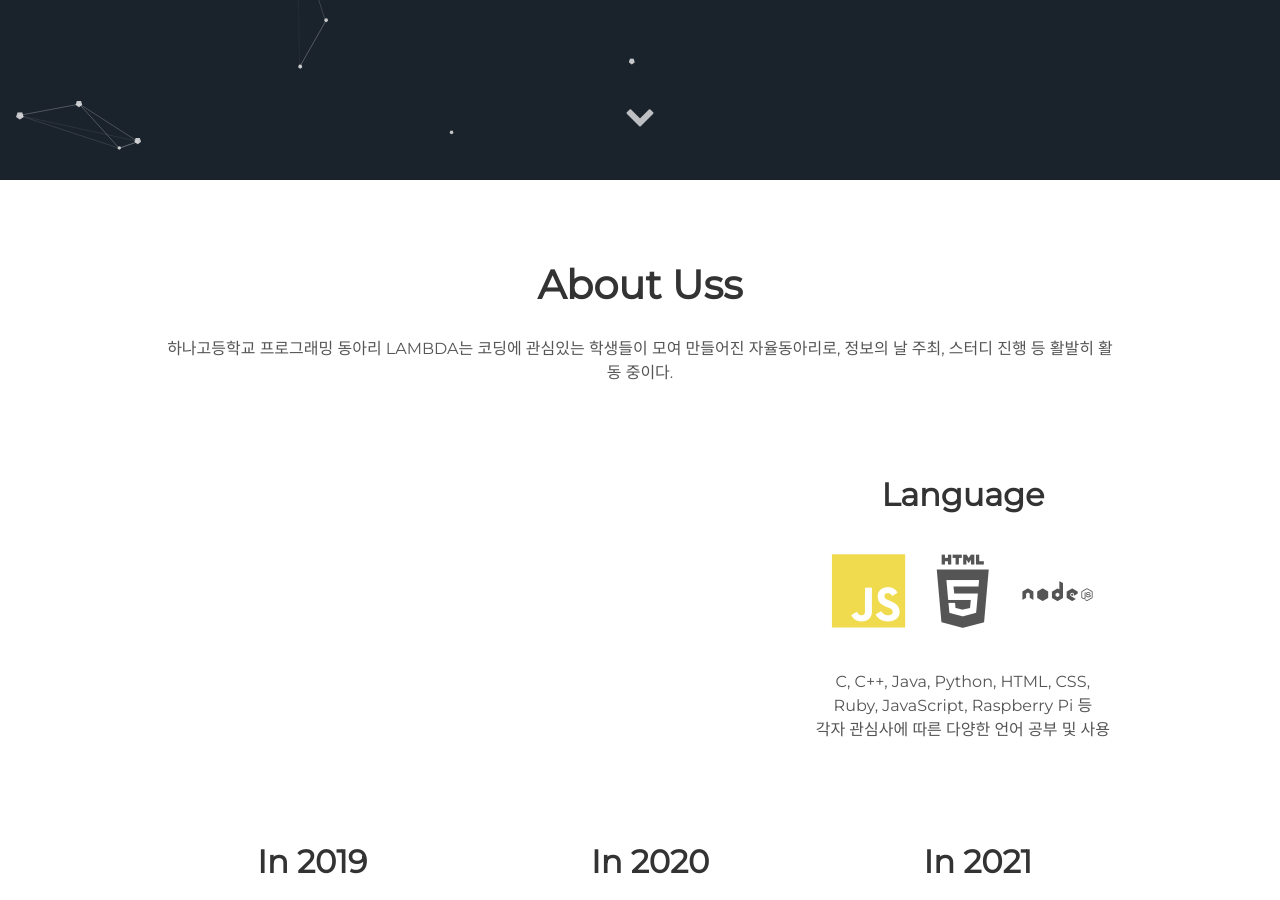
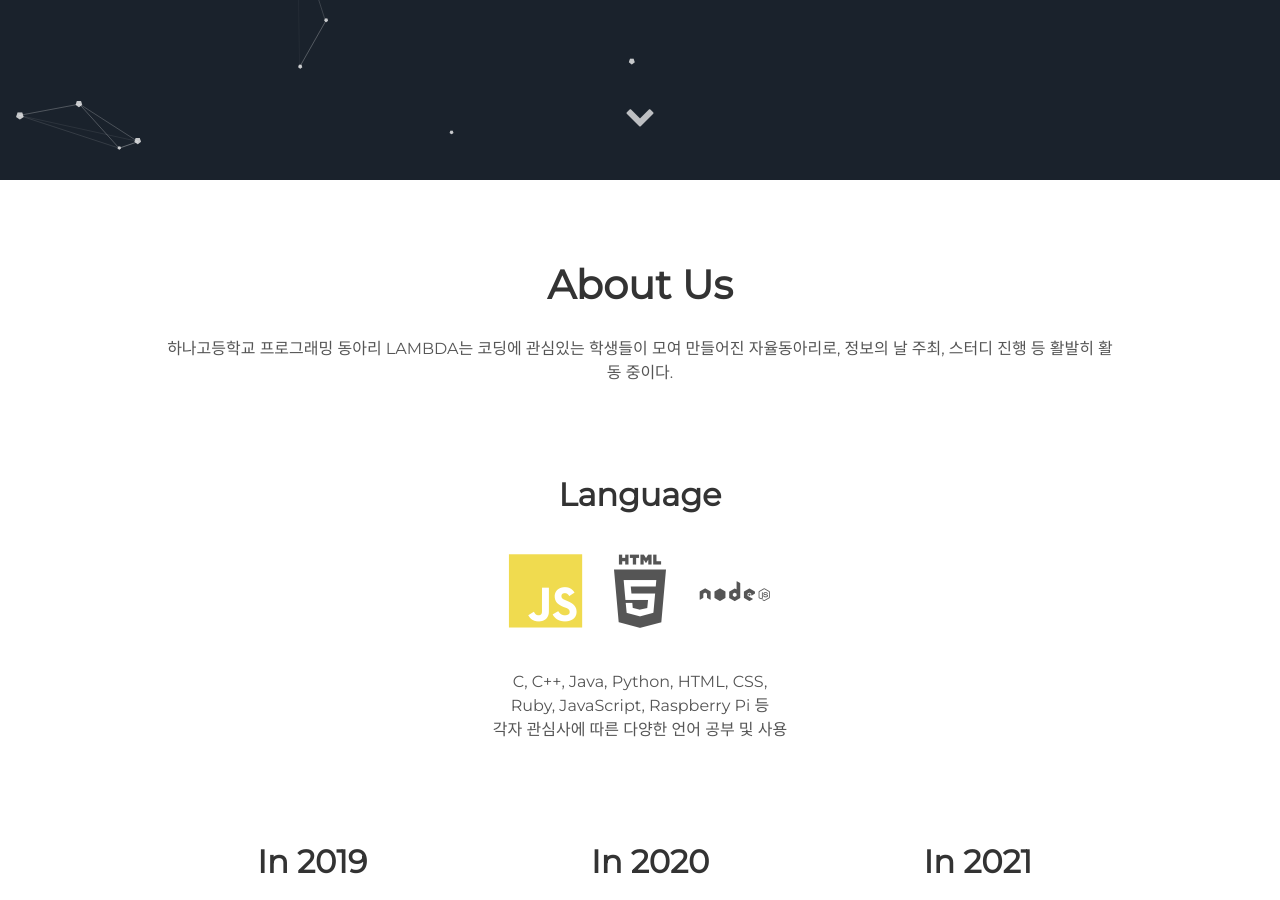
Before and after one commit to haslambda/haslambda.github.io, a Jekyll site: the page built from index.html, in a window 1280 px wide and 900 px high, scrolled down 720 px. Built offline with Jekyll 4.4.1, drawn with Linux system fonts in a browser that asks for light colours.

Commit message:
Update about.html

```diff
--- a/_includes/about.html
+++ b/_includes/about.html
@@ -1,5 +1,5 @@
  <div class="user-details">
-  <h1> About Uss </h1>
+  <h1> About Us </h1>
   <p> {{site.user_description}} </p>
 </div>
   <div class="user">
@@ -12,6 +12,8 @@
       <i class="devicon-nodejs-plain-wordmark"></i>
       <p>C, C++, Java, Python, HTML, CSS, <br>Ruby, JavaScript, Raspberry Pi 등 <br>각자 관심사에 따른 다양한 언어 공부 및 사용</p>
     </div>
+   <div class="tech">
+   </div>
   </div>
   <div class="user">
     <div class="tech">
@@ -44,6 +46,8 @@
     </div>
   </div>
   <div class="user">
+   <div class="tech">
+   </div>
     <div class="tech">
       <h2>In 2023</h2>
       <i class="devicon-git-plain"></i>
@@ -51,4 +55,6 @@
       <i class="devicon-atom-original-wordmark"></i>
       <p> 13기 모집 </p>
     </div>
+   <div class="tech">
+   </div>
 </div>
```
